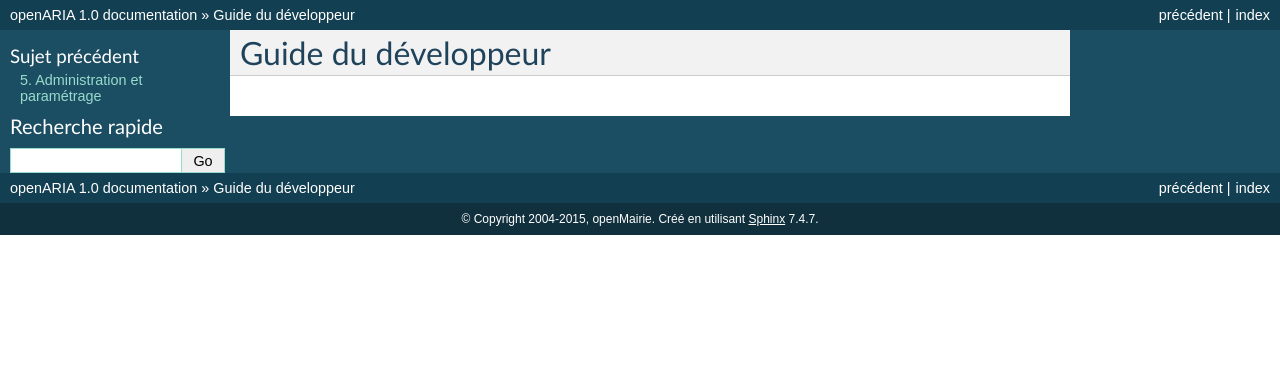
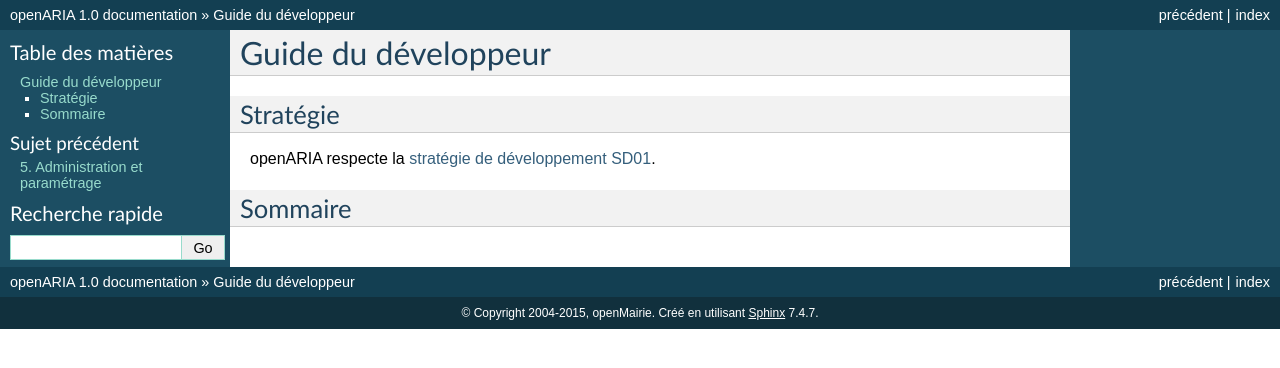
Before and after one commit to jcerini/openaria-documentation, a Sphinx documentation site: the page built from source/guide_developpeur/index.rst, in a window 1280 px wide. Shown: the top 368 px of the page. Built offline with Sphinx 7.4.7, drawn with Linux system fonts in a browser that asks for light colours.

Commit message:
* Ajoute la stratégie de développement openMairie utilisée.

```diff
--- a/source/guide_developpeur/index.rst
+++ b/source/guide_developpeur/index.rst
@@ -5,6 +5,15 @@ Guide du développeur
 ####################
 
 
+Stratégie
+#########
+
+openARIA respecte la `stratégie de développement SD01 <http://openmairie.readthedocs.io/projects/omframework/fr/latest/rules/development_strategies.html#sd01>`_.
+
+
+Sommaire
+########
+
 .. toctree::
     :numbered:
-    :maxdepth: 3
+    :maxdepth: 2
```
